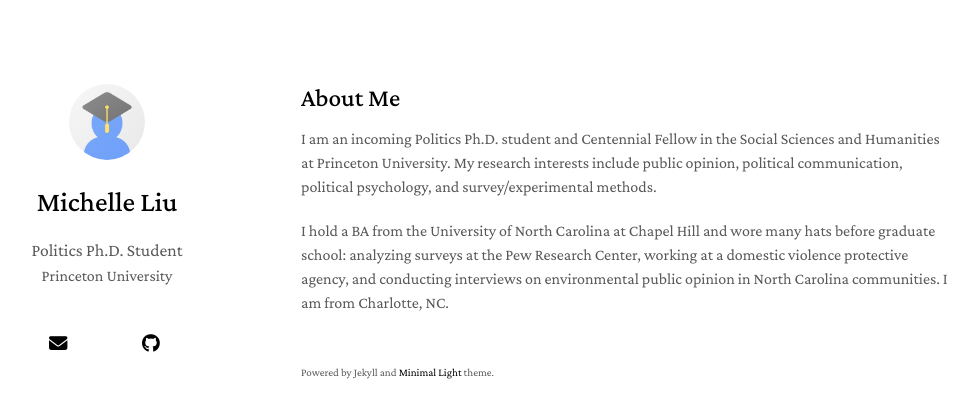
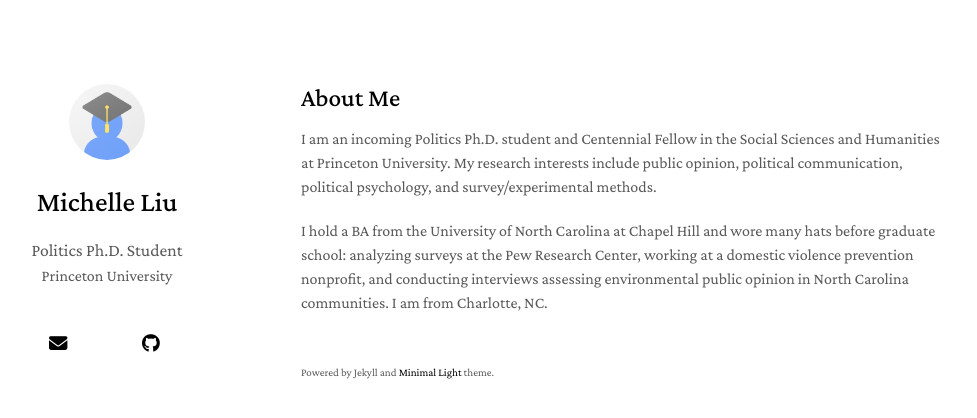
Before and after one commit to liu-mich/liu-mich.github.io, a Jekyll site: the page built from index.md, in a window 1280 px wide. Shown: the top 418 px of the page, without its empty margins (169-1146 px from the left). Built offline with Jekyll 4.4.1, drawn with Linux system fonts in a browser that asks for light colours; a style sheet for code colours, icons or effects is not loaded.

Commit message:
Update index.md

```diff
--- a/index.md
+++ b/index.md
@@ -8,7 +8,7 @@
 
 I am an incoming Politics Ph.D. student and Centennial Fellow in the Social Sciences and Humanities at Princeton University. My research interests include public opinion, political communication, political psychology, and survey/experimental methods.
 
-I hold a BA from the University of North Carolina at Chapel Hill and wore many hats before graduate school: analyzing surveys at the Pew Research Center, working at a domestic violence protective agency, and conducting interviews on environmental public opinion in North Carolina communities. I am from Charlotte, NC.
+I hold a BA from the University of North Carolina at Chapel Hill and wore many hats before graduate school: analyzing surveys at the Pew Research Center, working at a domestic violence prevention nonprofit, and conducting interviews assessing environmental public opinion in North Carolina communities. I am from Charlotte, NC.
 
 {% comment %}Uncomment the line below to display{% endcomment %}
 {% comment %}{% include_relative _includes/publications.md %}{% endcomment %}
```
